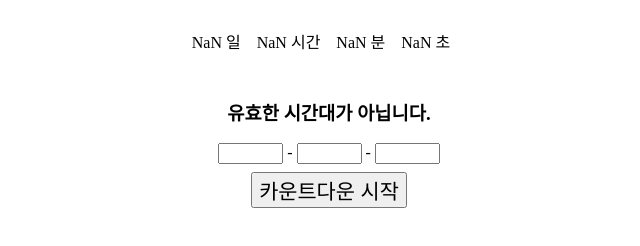
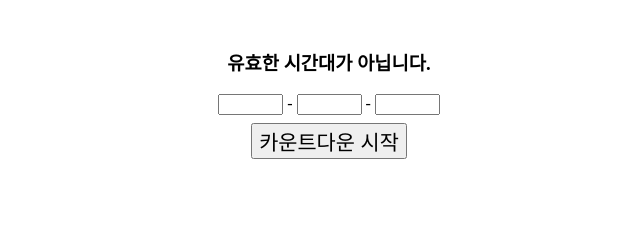
Before and after one commit to tagtaek/D-Day-counter, a plain HTML site: page index.html in a window 1280 px wide. Both pictures are taken after a click on the button "카운트다운 시작". Shown: the part 98-344 px from the top of the page, without its empty margins (311-951 px from the left). Drawn offline with Linux system fonts and the light colour scheme.

Commit message:
객체와 반복문

```diff
--- a/index.html
+++ b/index.html
@@ -32,7 +32,7 @@
       <input id="target-month-input" class="target-input" size="5" /> -
       <input id="target-date-input" class="target-input" size="5" />
     </div>
-    <button id="start-btn" onclick="counterMaker()">카운트다운 시작</button>
+    <button id="start-btn" onclick="starter()">카운트다운 시작</button>
     <!-- script태그가 꼭 헤드 태그에 있어야 하는건 아니다
     <script src="./script.js"></script>
     -->
--- a/script.js
+++ b/script.js
@@ -1,7 +1,7 @@
 const messageContainer = document.querySelector("#d-day-message");
 const container = document.querySelector("#d-day-container");
 
-//container.style.display = "none";
+container.style.display = "none";
 messageContainer.innerHTML = "<h3>D-Day를 입력해 주세요.</h3>";
 
 const dateFormMaker = () => {
@@ -25,11 +25,19 @@ const counterMaker = function () {
   const remaining = (targetDate - nowDate) / 1000;
   //remaining 이 0 아래라면, 타이머가 종료되었습니다 출력
   if (remaining <= 0) {
+    container.style.display = "none";
     messageContainer.innerHTML = "<h3>타이머가 종료되었습니다.</h3>";
+    messageContainer.style.display = "flex";
+    //잘못된 값이 들어오면 아래 계산하는 코드를 실행시킬 필요없기 때문에 종료시켜준다.
+    return;
   } else if (isNaN(remaining)) {
     // nan은 '==='로 비교 불가.
     //잘못된 날짜가 들어왓다면, 유효한 시간대가 아닙니다 출력.
+    container.style.display = "none";
     messageContainer.innerHTML = "<h3>유효한 시간대가 아닙니다.</h3>";
+    messageContainer.style.display = "flex";
+    //잘못된 값이 들어오면 아래 계산하는 코드를 실행시킬 필요없기 때문에 종료시켜준다.
+    return;
   }
 
   const remainingObj = {
@@ -39,17 +47,41 @@ const counterMaker = function () {
     remainingSec: Math.floor(remaining) % 60,
   };
 
+  const documentArr = ["days", "hours", "min", "sec"];
+  const timeKeys = Object.keys(remainingObj);
+
+  let i = 0;
+  for (let tag of documentArr) {
+    //배열에서 쓰는 for-of 문
+    document.getElementById(tag).textContent = remainingObj[timeKeys[i]];
+    i++;
+  }
+  /*
   const documentObj = {
+    //위의 for-of 문으로 인해 필요 없어짐
     days: document.querySelector("#days"),
     hours: document.querySelector("#hours"),
     min: document.querySelector("#min"),
     sec: document.querySelector("#sec"),
   };
 
-  documentObj.days.textContent = remainingObj.remainingDate;
-  documentObj.hours.textContent = remainingObj.remainingHours;
-  documentObj.min.textContent = remainingObj.remainingMin;
-  documentObj.sec.textContent = remainingObj.remainingSec;
+  //객체에서 쓰는 for-in문
+  let i = 0;
+  for (let key in documentObj) {
+    // 여기서 key는 명시적인 이름이며, 다른 단어로 해도 객체의 key를 받아온다.
+    documentObj[key].textContent = remainingObj[timeKeys[i]];
+    i++;
+  }
+*/
+};
 
-  // console.log(remainingDate, remainingHours, remainingMin, remainingSec);
+const starter = function () {
+  container.style.display = "flex"; // none -> flex
+  messageContainer.style.display = "none";
+  for (let i = 0; i < 100; i++) {
+    setTimeout(() => {
+      counterMaker();
+    }, 1000 * i); //for문이 한번에 돌아가지만, 1~100초까지 예약해놓은 느낌?
+  }
+  counterMaker();
 };
```
